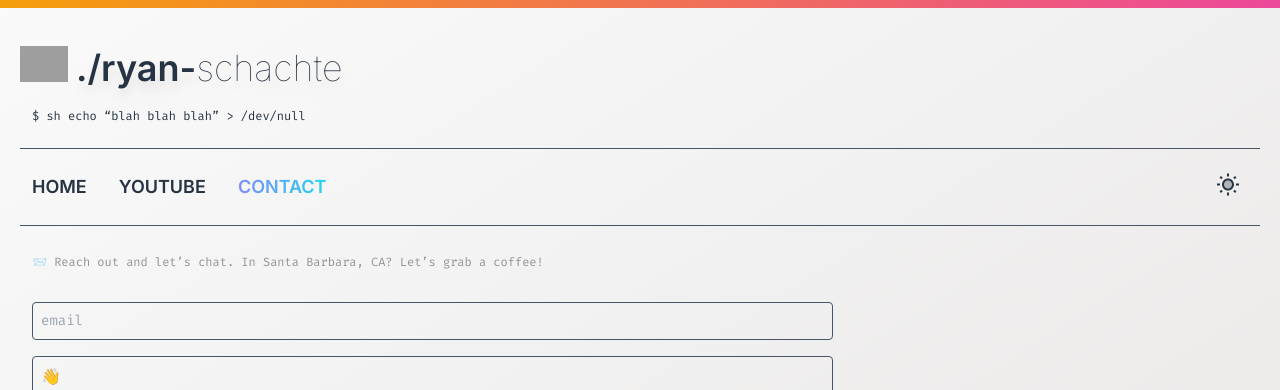
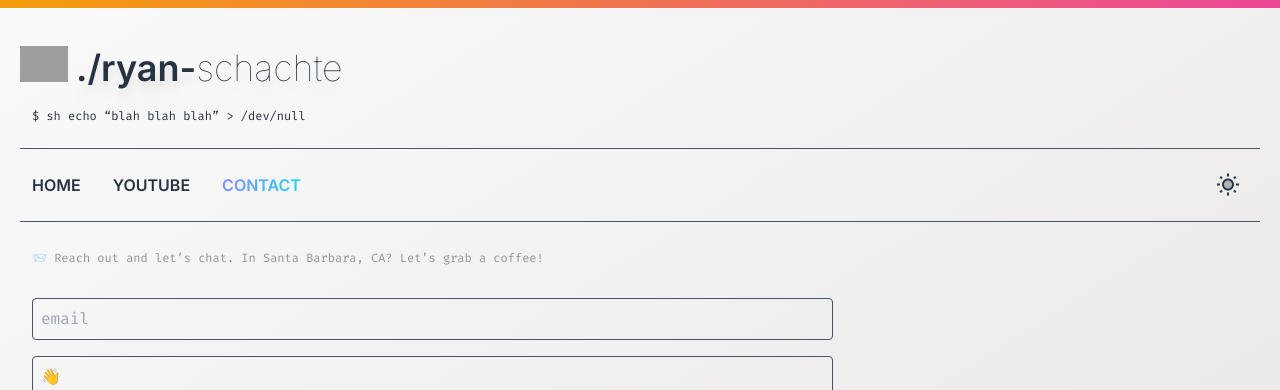
Before and after one commit to jhonleoh/site, a Next.js app: page /contact in a window 1280 px wide. Shown: the top 390 px of the page. Built offline with nearby package versions, Linux system fonts and the light colour scheme; grey boxes are pictures that could not be loaded.

Commit message:
Adding base text

```diff
--- a/components/Navigation.tsx
+++ b/components/Navigation.tsx
@@ -49,7 +49,7 @@
       {/* Links and Nav */}
       <div className="flex uppercase space-x-7 sm:pl-3 font-semibold border-y border-slate-600 py-6 mt-6">
         <div className="flex justify-center sm:justify-between w-full">
-          <div className="text-lg sm:text-md flex space-x-7 sm:space-x-8 justify-center sm:justify-start items-center">
+          <div className="text-lg sm:text-base flex space-x-7 sm:space-x-8 justify-center sm:justify-start items-center">
             <Link href={`/`}>
               <span
                 className={`hover:bg-gradient-to-r hover:from-indigo-400 hover:to-cyan-400 hover:bg-clip-text hover:text-transparent
--- a/components/mdx/MDXComponents.tsx
+++ b/components/mdx/MDXComponents.tsx
@@ -15,7 +15,7 @@
     return <Tick>{props.children}</Tick>
   },
   p: ({ children }: any) => (
-    <p className="leading-7 text-md mt-5 font-normal sm:font-normal text-light-text-primary dark:text-slate-200">{children}</p>
+    <p className="leading-7 text-base mt-5 font-normal sm:font-normal text-light-text-primary dark:text-slate-200">{children}</p>
   ),
   li: ({ children }: any) => <li className="leading-7 mt-3 sm:leading-7">{children}</li>,
   ul: ({ children }: any) => <ul className="mt-5 pl-5 text-md font-normal sm:font-normal leading-2 list-disc">{children}</ul>,
--- a/components/mdx/components/Header.tsx
+++ b/components/mdx/components/Header.tsx
@@ -15,7 +15,7 @@
 )
 
 export const H3: React.FC<Props> = ({ children }) => (
-  <h3 className="mt-5 text-md font-semibold text-light-text-primary dark:text-slate-300 drop-shadow-2xl hover:cursor-default">
+  <h3 className="mt-5 text-base font-semibold text-light-text-primary dark:text-slate-300 drop-shadow-2xl hover:cursor-default">
     {children}
   </h3>
 )
--- a/pages/contact.tsx
+++ b/pages/contact.tsx
@@ -4,10 +4,10 @@
     return (
         <>
             <Layout>
-                <div className="flex flex-col justify-center sm:items-start mt-5 w-full md:w-2/3 pl-8">
+                <div className="flex flex-col justify-center sm:items-start mt-5 w-full md:w-2/3 pl-8 text-base">
                     <span className="mt-2 font-fira text-xs text-center text-light-inactive dark:text-dark-inactive">{"📨 Reach out and let’s chat. In Santa Barbara, CA? Let’s grab a coffee!"}</span>
                     <div className="mt-8 w-full flex flex-col space-y-4 pr-5">
-                        <input type="email" placeholder="email" required className="font-fira text-sm bg-transparent border-slate-600 border rounded p-2 focus:outline-none dark:focus-within:bg-[#35404E] dark:hover:bg-[#35404E] duration-100 transition-bg" />
+                        <input type="email" placeholder="email" required className="font-fira text-base bg-transparent border-slate-600 border rounded p-2 focus:outline-none dark:focus-within:bg-[#35404E] dark:hover:bg-[#35404E] duration-100 transition-bg" />
 
                         <textarea required placeholder="👋" className="bg-transparent font-fira leading-6 border-slate-600 border rounded p-2 focus:outline-none h-80 dark:focus-within:bg-[#35404E] dark:hover:bg-[#35404E] duration-100 transition-bg" />
                         <button onClick={() => alert("Sorry, not accepting emails currently.")} className="flex space-x-2 w-full rounded bg-transparent border-slate-600 border p-3 text-center items-center justify-center sm:justify-start
```
